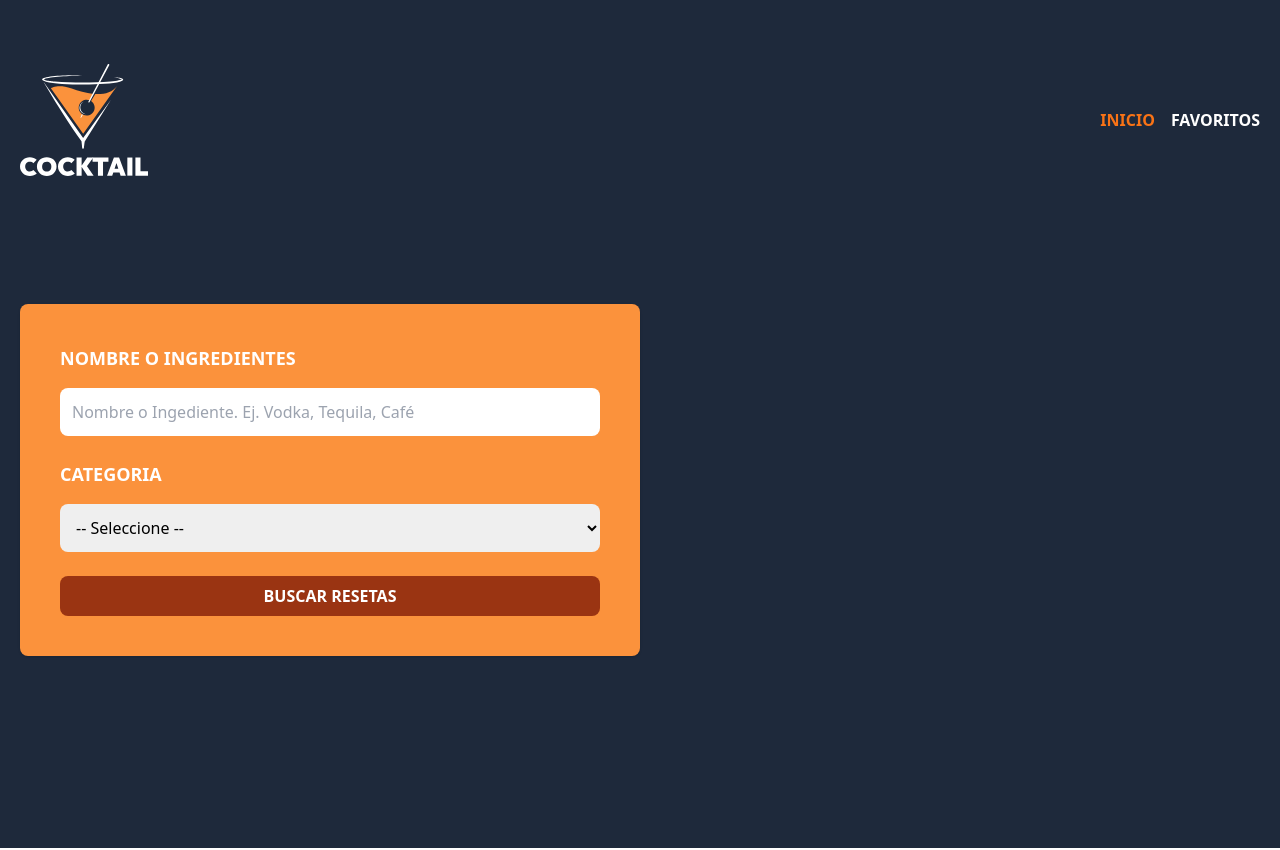
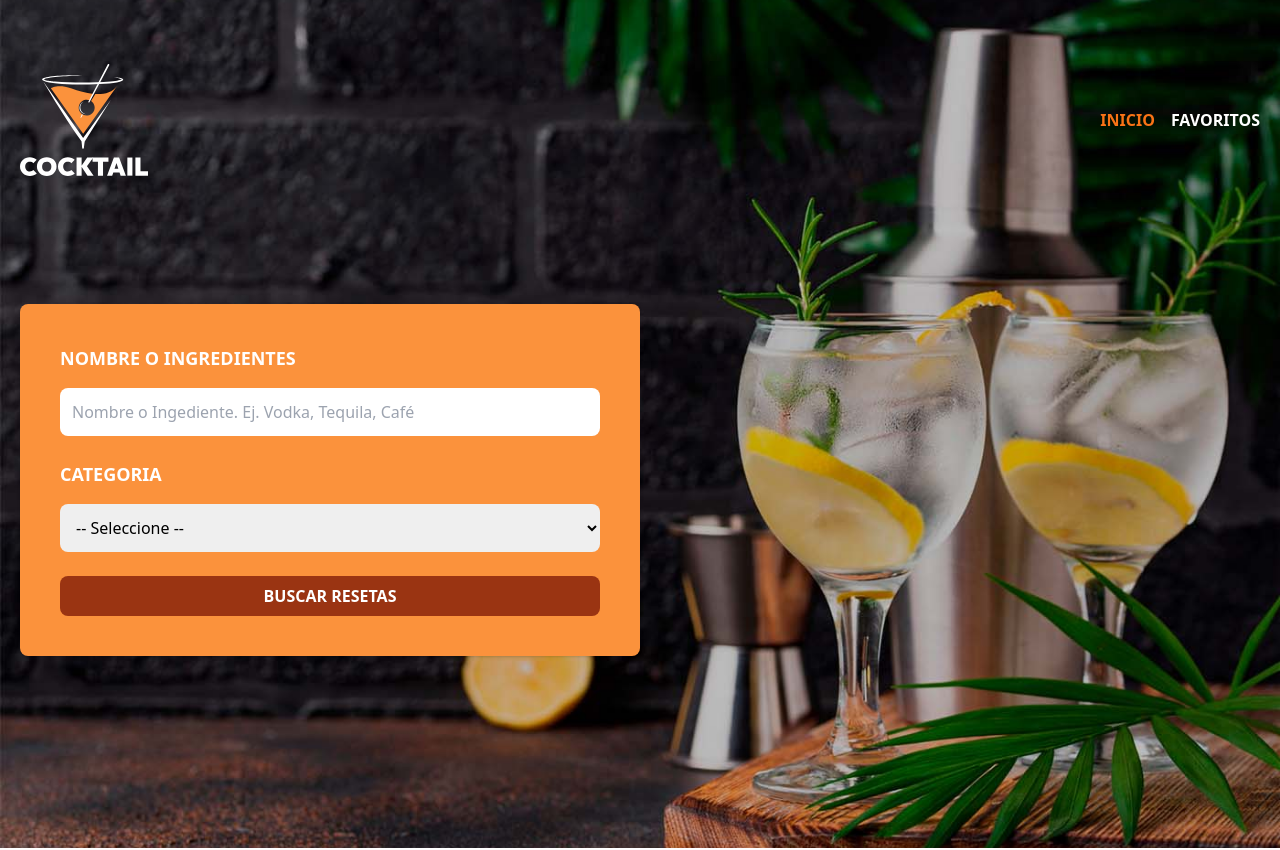
Before and after one commit to benjasx/Bebidas-y-recetas-react-router-Dom, a React (Vite) app: page / in a window 1280 px wide. Shown: the top 850 px of the page. Built offline with nearby package versions, Linux system fonts and the light colour scheme.

Commit message:
Agregando el background al header con theming

```diff
--- a/src/components/Header.tsx
+++ b/src/components/Header.tsx
@@ -6,7 +6,7 @@
   const  {pathname} = useLocation();
   const isHome = useMemo(()=> pathname === '/', [pathname])
   return (
-    <header className="bg-slate-800">
+    <header className={isHome ? 'bg-header bg-center bg-cover' : 'bg-slate-800'}>
         <div className="mx-auto container px-5 py-16">
             <div className="flex justify-between items-center">
                 <div>
--- a/tailwind.config.js
+++ b/tailwind.config.js
@@ -5,7 +5,11 @@
     "./src/**/*.{js,ts,jsx,tsx}"
   ],
   theme: {
-    extend: {},
+    extend: {
+      backgroundImage:{
+        "header": "url('/bg.jpg')"
+      }
+    },
   },
   plugins: [],
 }
```
